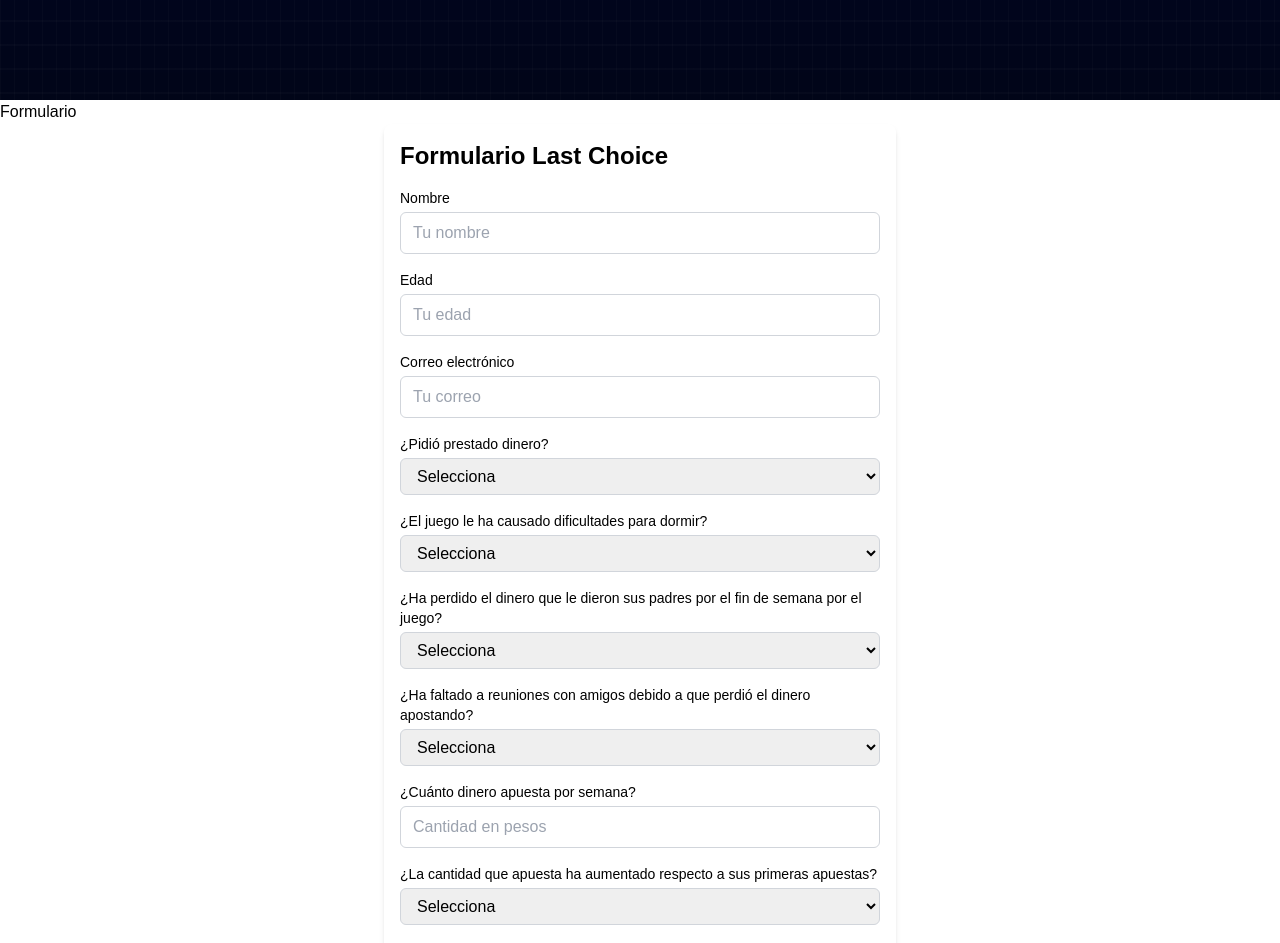
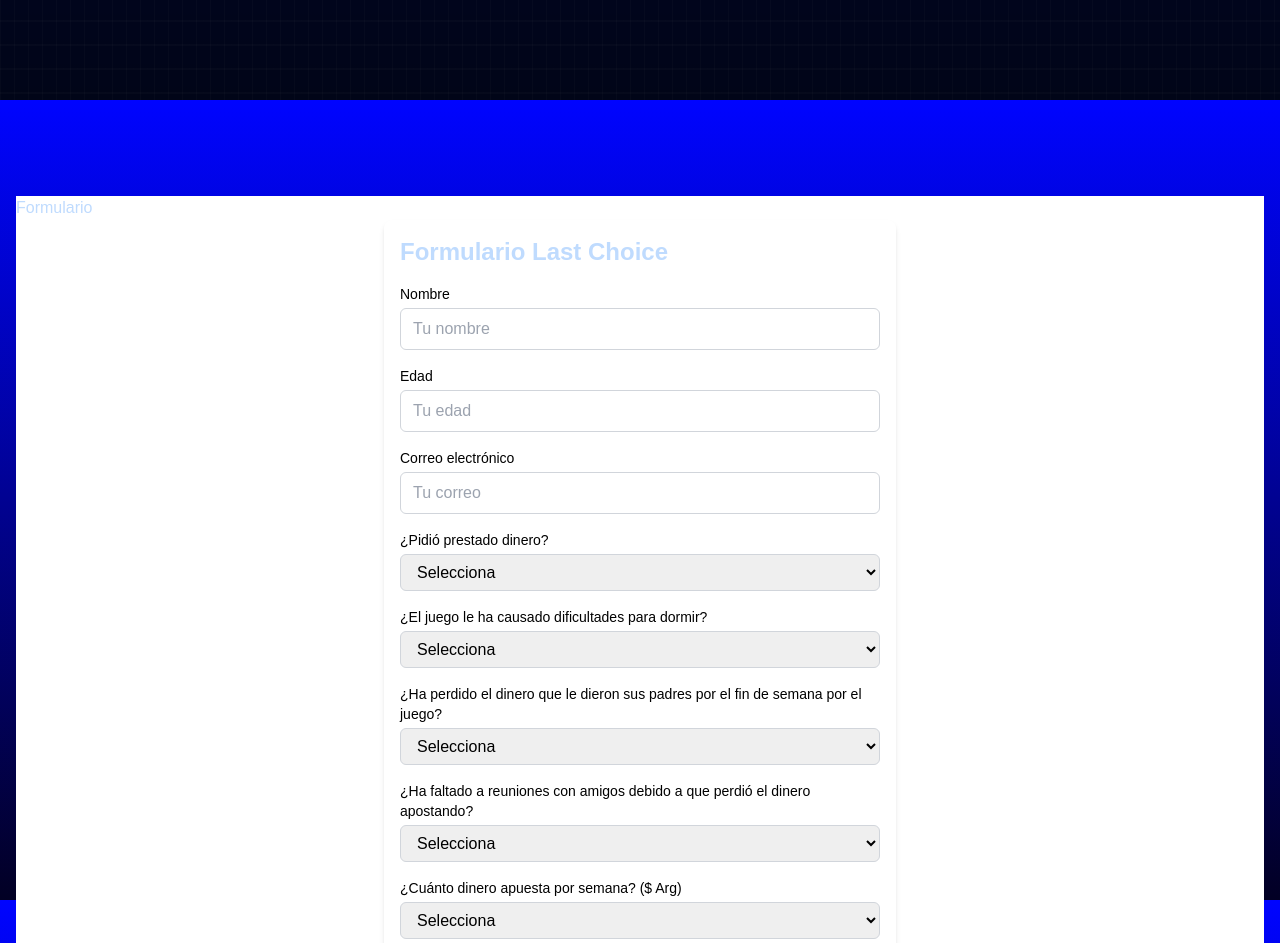
Before and after one commit to JulianBerardinelli/last-choice-app, a Next.js app: page / in a window 1280 px wide. Shown: the part 700-1643 px from the top of the page. Built offline with nearby package versions, Linux system fonts and the light colour scheme.

Commit message:
JSON w/ messages

```diff
--- a/app/globals.css
+++ b/app/globals.css
@@ -12,6 +12,10 @@
 * {
   box-sizing: border-box;
 }
+html, body {
+  height: 100%;
+}
+
 body {
   background:  linear-gradient(to bottom, #0004ff, #020024);
   background-size: cover;
@@ -19,6 +23,13 @@ body {
   font-family: sans-serif;
   margin: 0;
   padding: 0;
+}
+h1, h2, h3, h4, h5, h6, p {
+  margin: 0;
+  color: #BFDBFE;
+}
+p {
+  font-weight: lighter;
 }
 header {
   display: flex;
@@ -42,3 +53,16 @@ header a {
 main {
   padding: 1rem;
 }
+
+/* TEXT SPAN HIGHLIGHT */
+.text-danger {
+  @apply text-red-500 font-bold;
+}
+
+.text-caution {
+  @apply text-yellow-500 font-bold;
+}
+
+.text-highlight {
+  @apply text-blue-500 font-semibold;
+}
--- a/app/layout.js
+++ b/app/layout.js
@@ -22,7 +22,7 @@ export default function RootLayout({ children }) {
         <body
           className={`${digitalFont.variable} antialiased`}
         >
-          <div className="absolute inset-0 -z-10 h-full w-full bg-slate-950/85 bg-[linear-gradient(to_right,#8080800a_1px,transparent_1px),linear-gradient(to_bottom,#8080800a_2px,transparent_2px)] bg-[size:14px_24px]"></div>
+        <div className="fixed inset-0 -z-10 min-h-screen w-full bg-slate-950/85 bg-[linear-gradient(to_right,#8080800a_1px,transparent_1px),linear-gradient(to_bottom,#8080800a_2px,transparent_2px)] bg-[size:14px_24px]"></div>
           {children}
         </body>
       </html>
--- a/app/page.js
+++ b/app/page.js
@@ -11,7 +11,8 @@ export default function HomePage() {
     <>
       <Header/>
 
-      <main className="flex-1 flex justify-center items-center h-screen relative">
+    <main>
+      <section className="flex-1 flex justify-center items-center h-screen relative">
           <div className="flex flex-col justify-center items-center gap-6 text-appear absolute inset-0 z-0 transform translate-y-[-10%]">
             <Title />
             <p className="text-base sm:text-lg md:text-xl lg:text-2xl font-light text-blue-200 text-center">
@@ -19,11 +20,15 @@ export default function HomePage() {
               But now, you are at <span className="font-bold text-green-500">home</span>
             </p>
           </div>
-      </main>
-      <div className='mt-50 bg-white'>
+      </section>
+      <section>
+          <div className=' bg-white'>
             <h1>Formulario</h1>
             <FormComponent/>
           </div>
+      </section>
+    </main>
+
     </>
   );
 }
--- a/app/resultados/page.tsx
+++ b/app/resultados/page.tsx
@@ -3,11 +3,11 @@
 import { Suspense } from 'react';
 import { useFormContext, FormValues } from '../../context/FormContext';
 import ResultComponent from '../../components/ResultComponent';
+import personalizedMessages from '../../data/personalizedMessages.json';
 
 export default function ResultPage() {
   const { formData } = useFormContext();
 
-  // Verificamos si formData es null
   if (!formData) {
     return <div>No se han encontrado los datos necesarios. Por favor, vuelve al formulario e inténtalo de nuevo.</div>;
   }
@@ -20,13 +20,45 @@ export default function ResultPage() {
 }
 
 type ResultPageContentProps = {
-  formData: FormValues;  // Cambiamos a FormValues
+  formData: FormValues;
 };
 
+function getPersonalizedMessages(formData: FormValues) {
+  const { dineroApuestaSemana, edad, recuperarDinero } = formData;
+  const { conditions } = personalizedMessages;
+
+  // Buscar mensaje de dineroApuestaSemana
+  const messageDineroApuesta = conditions.dineroApuestaSemana[dineroApuestaSemana] || '';
+
+  // Buscar mensaje de edad
+  let messageEdad = '';
+  if (edad >= 18 && edad <= 25) {
+    messageEdad = conditions.edad['18-25'];
+  } else if (edad > 25 && edad <= 40) {
+    messageEdad = conditions.edad['25-40'];
+  } else if (edad > 40) {
+    messageEdad = conditions.edad['40+'];
+  }
+
+  // Buscar mensaje de recuperarDinero
+  const messageRecuperarDinero = conditions.recuperarDinero[recuperarDinero.toString()] || '';
+
+  return {
+    messageDineroApuesta,
+    messageEdad,
+    messageRecuperarDinero
+  };
+}
+
 function ResultPageContent({ formData }: ResultPageContentProps) {
+  const { messageDineroApuesta, messageEdad, messageRecuperarDinero } = getPersonalizedMessages(formData);
+
   return (
     <div>
       <h1>Hola {formData.nombre},</h1>
+      <p dangerouslySetInnerHTML={{ __html: messageDineroApuesta }} />
+      <p dangerouslySetInnerHTML={{ __html: messageEdad }} />
+      <p className='text-white/80' dangerouslySetInnerHTML={{ __html: messageRecuperarDinero }} />
       <ResultComponent opcionElegida={formData.opcionAprender} />
     </div>
   );
--- a/components/FormComponent.tsx
+++ b/components/FormComponent.tsx
@@ -43,7 +43,6 @@ const FormComponent = () => {
       aumentoApuesta: form.aumentoApuesta === 'Si' ? true : false,
       recuperarDinero: form.recuperarDinero === 'Si' ? true : false,
       edad: parseInt(form.edad, 10), // Convertir edad a número
-      dineroApuestaSemana: parseInt(form.dineroApuestaSemana, 10), // Convertir dineroApuestaSemana a número
     };
 
 
@@ -190,19 +189,24 @@ const FormComponent = () => {
         </select>
       </div>
 
-            {/* Cantidad de dinero apostado por semana */}
-            <div className="mb-4">
-        <label className="block text-sm font-medium mb-1" htmlFor="dineroApuestaSemana">¿Cuánto dinero apuesta por semana?</label>
-        <input
-          type="number"
+      {/* Cantidad de dinero apostado por semana */}
+      <div className="mb-4">
+        <label className="block text-sm font-medium mb-1" htmlFor="dineroApuestaSemana">¿Cuánto dinero apuesta por semana? ($ Arg)</label>
+        <select
           name="dineroApuestaSemana"
           id="dineroApuestaSemana"
           value={form.dineroApuestaSemana}
           onChange={handleChange}
-          placeholder="Cantidad en pesos"
           className="w-full px-3 py-2 border border-gray-300 rounded-md focus:outline-none focus:ring-2 focus:ring-blue-500"
           required
-        />
+        >
+          <option value="">Selecciona</option>
+          <option value="$1.000 - $10.000">$1.000 - $10.000</option>
+          <option value="$10.000 - $30.000">$10.000 - $30.000</option>
+          <option value="$30.000 - $60.000">$30.000 - $60.000</option>
+          <option value="$60.000 - $100.000">$60.000 - $100.000</option>
+          <option value="+ $100.000">+ $100.000</option>
+        </select>
       </div>
 
       {/* ¿Aumentó la cantidad apostada en relación con las primeras apuestas? */}
--- a/components/Header.js
+++ b/components/Header.js
@@ -11,7 +11,7 @@ export default function Header() {
             0 0 30px rgba(0, 255, 0, 0.7);
         }
       `}</style>
-        <header className="fixed top-0 left-0 right-0 z-10 flex justify-center items-center p-4 bg-transparent pt-10">
+        <header className=" z-10 flex justify-center items-center p-4 bg-transparent pt-10">
           <ul className="flex space-x-4">
             <li>
               <a
--- a/context/FormContext.tsx
+++ b/context/FormContext.tsx
@@ -11,7 +11,7 @@ export type FormValues = {
   dificultadesDormir: boolean;
   perdioDineroPadres: boolean;
   faltadoReuniones: boolean;
-  dineroApuestaSemana: number;
+  dineroApuestaSemana: string;
   aumentoApuesta: boolean;
   recuperarDinero: boolean;
   resultadoRecuperarDinero: string;
--- /dev/null
+++ b/data/personalizedMessages.json
@@ -0,0 +1,20 @@
+{
+    "conditions": {
+      "dineroApuestaSemana": {
+        "$1.000 - $10.000": "Estás apostando una cantidad <span class='text-caution'>moderada</span>, pero este es un patrón inicial en la adicción al juego. ¡Es momento de <span class='text-danger'>reflexionar</span>!",
+        "$10.000 - $30.000": "Apostar esta cantidad regularmente podría ser señal de que estás <span class='text-danger'>desarrollando una adicción</span> al juego. ¡Es momento de <span class='text-danger'>reflexionar</span>!",
+        "$30.000 - $60.000": "La cantidad que apuestas es <span class='text-danger'>preocupante</span> y podría afectar tus finanzas personales seriamente. ¡Es momento de <span class='text-danger'>reflexionar</span>!",
+        "$60.000 - $100.000": "Estás en una <span class='text-caution'>zona de riesgo</span>, y esto podría impactar significativamente tu estabilidad financiera. ¡Es momento de <span class='text-danger'>reflexionar</span>!",
+        "+ $100.000": "Estás apostando una cantidad <span class='text-danger'>extremadamente alta</span>. Esto podría estar vinculado a comportamientos de adicción serios. ¡Es momento de <span class='text-danger'>reflexionar</span>!"
+      },
+      "edad": {
+        "18-25": "Eres <span class='text-highlight'>joven</span> y todavía tienes tiempo para revertir tus hábitos de apuestas. ¡Es momento de <span class='text-danger'>reflexionar</span>!",
+        "25-40": "En esta etapa de la vida, la estabilidad financiera es clave. ¡Considera cómo podrían mejorar tus <span class='text-highlight'>finanzas</span> sin el juego!",
+        "40+": "Es importante cuidar tus <span class='text-highlight'>ahorros</span> y evitar poner en riesgo tus finanzas en apuestas innecesarias. ¡<span class='text-danger'>Reflexiona</span> sobre tus hábitos!"
+      },
+      "recuperarDinero": {
+        "true": "Has intentado <span class='text-caution'>recuperar tu dinero</span> con otra apuesta. Este es un comportamiento común en jugadores adictos. ¡Recuerda que el juego es un <span class='text-danger'>juego de azar</span>!",
+        "false": "Aunque no intentaste recuperar el dinero apostado, es importante que no caigas en esta trampa en el futuro. ¡Recuerda que el juego es un <span class='text-danger'>juego de azar</span>!"
+      }
+    }
+  }
```
Lines whose indentation alone changed are shown as unchanged.
